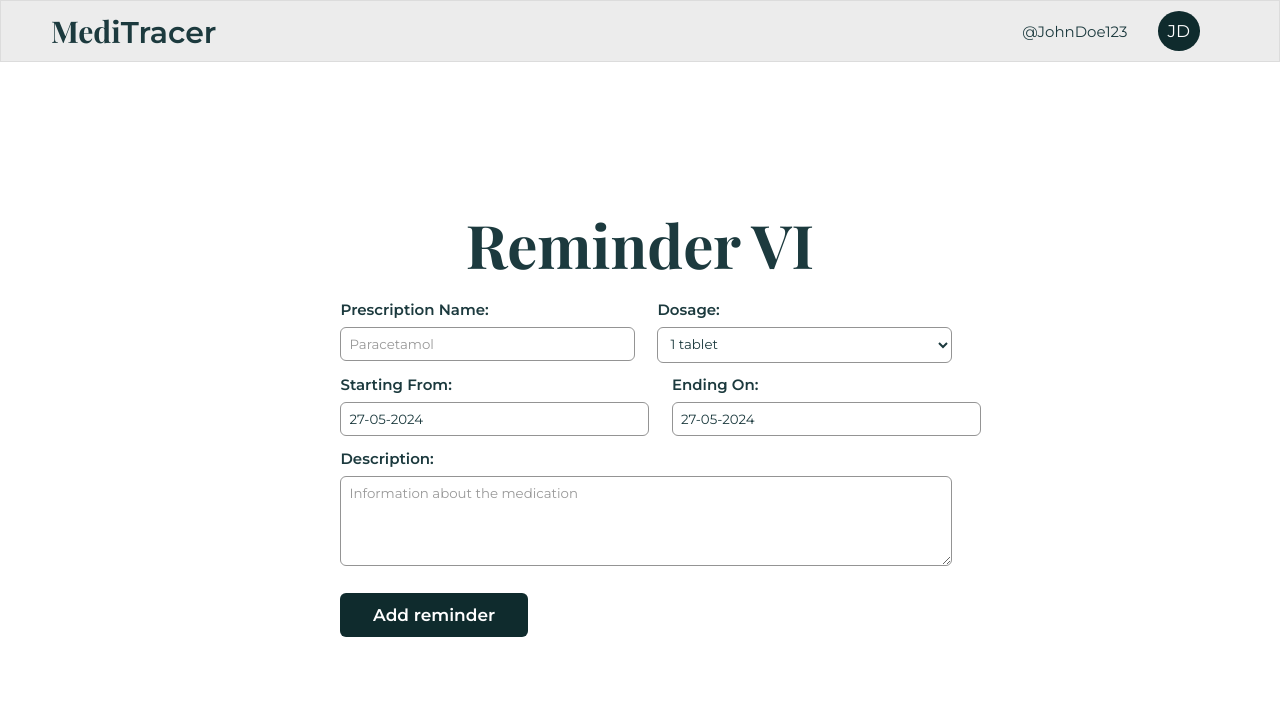
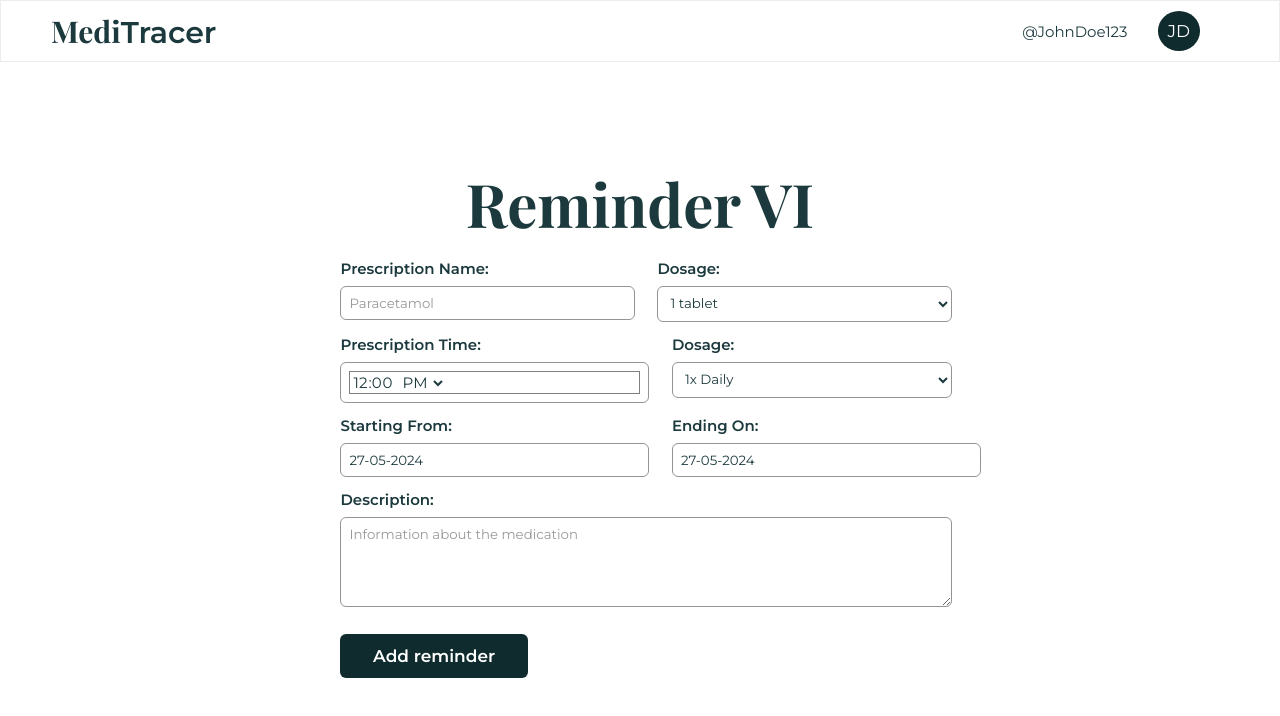
Before and after one commit to AlexUdeogu/MediTracer, a React (Vite) app in the folder medication-tracer/: page /main-app in a window 1280 px wide. Shown: the top 716 px of the page. Built offline with nearby package versions, Linux system fonts and the light colour scheme.

Commit message:
Added a few buttons and other small functionalities

```diff
--- a/medication-tracer/src/App.jsx
+++ b/medication-tracer/src/App.jsx
@@ -13,7 +13,7 @@ function App() {
 
     <>
     <Routes>
-      <Route path="/" element={<Homepage />} />
+      <Route path="/" element={<Medpage />} />
       <Route path="/sign-up" element={<Signup/>}/>
       <Route path="/log-in" element={<Login/>}/>
       <Route path="/main-app" element={<Mainapp/>}/>
--- a/medication-tracer/src/Pages/Mainapp/Mainapp.jsx
+++ b/medication-tracer/src/Pages/Mainapp/Mainapp.jsx
@@ -1,12 +1,15 @@
 import React, { useState } from 'react';
 import DatePicker from 'react-datepicker';
+import TimePicker from 'react-time-picker'; // Importing the TimePicker component
 import 'react-datepicker/dist/react-datepicker.css';
+import 'react-time-picker/dist/TimePicker.css'; // Importing TimePicker styles
 import { Link } from "react-router-dom";
 import './Mainapp.css';
 
 export const Mainapp = () => {
   const [startDate, setStartDate] = useState(new Date());
   const [endDate, setEndDate] = useState(new Date());
+  const [secondPrescriptionTime, setSecondPrescriptionTime] = useState('12:00'); // New state for the second prescription time
 
   return (
     <div>
@@ -44,6 +47,35 @@ export const Mainapp = () => {
               </div>
             </div>
 
+            <div className="name-fields">
+              <div className="login-form-group">
+                <label htmlFor="second-prescription-time" className="login-form-label">Prescription Time:</label> {/* Changed label */}
+                <TimePicker
+                  onChange={setSecondPrescriptionTime}
+                  value={secondPrescriptionTime}
+                  disableClock={true} // Disables the clock to allow manual time input
+                  className="login-form-input-date"
+                  clearIcon={null} // Hides the clear icon
+                  clockIcon={null} // Hides the clock icon
+                />
+              </div>
+              <div className="login-form-group">
+                <label htmlFor="dosage" className="login-form-label">Dosage:</label>
+                <select className="login-form-input" id="dosage">
+                  <option value="1">1x Daily</option>
+                  <option value="2">2x Daily</option>
+                  <option value="3">3x Daily</option>
+                  <option value="4">4x Daily</option>
+                  <option value="5">5x Daily</option>
+                  <option value="6">6x Daily</option>
+                  <option value="7">7x Daily</option>
+                  <option value="8">8x Daily</option>
+                  <option value="9">9x Daily</option>
+                  <option value="10">10x Daily</option>
+                </select>
+              </div>
+            </div>
+
             <div className="user-fields">
               <div className="login-form-group">
                 <label htmlFor="starting-from" className="login-form-label">Starting From:</label>
--- a/medication-tracer/src/Pages/MedPage/medpage.css
+++ b/medication-tracer/src/Pages/MedPage/medpage.css
@@ -1,12 +1,11 @@
 nav {
     position: sticky;
     top: 0;
-    z-index: 1000; /* Ensure the navigation bar is above other content */
-    background-color: rgba(128, 128, 128, 0.15);
-    backdrop-filter: blur(10px);
-    border: 1px solid rgba(128, 128, 128, 0.15);
+    z-index: 1000;
+    background-color: rgb(255, 255, 255);
     width: 100%;
 }
+
 
 nav ul {
     padding-right: 5%;
@@ -38,6 +37,7 @@ nav ul li a {
 /* Centering .mainpage content */
 .mainpage {
     display: flex;
+    padding-top: 15vw;
     flex-direction: column;
     align-items: center;
     color: #1C3A3E;
@@ -83,8 +83,14 @@ p {
     text-align: center;
 }
 
+.nowrap {
+    white-space: nowrap;
+  }
+
+
 .item-container-button{
     margin: 20px;
+
 }
 
 .item-container-main {
@@ -99,6 +105,31 @@ p {
     transition: background-color 0.3s ease;
   }
 
-  .item-container-1:hover {
+  .item-container-main:hover {
     background: #152a2e;
   }
+
+/* Styles for the delete button */
+/* Styles for the delete button */
+.med-table button {
+    height: 30px; /* Reduced button height */
+    padding: 4px 20px; /* Reduced padding */
+    border-radius: 6px;
+    border: none;
+    background: #E53E3E;
+    color: white;
+    font-size: 14px; /* Reduced font size */
+    display: inline-flex; /* Allows vertical centering */
+    align-items: center; /* Centers text vertically */
+    justify-content: center; /* Centers text horizontally */
+    cursor: pointer;
+    transition: background-color 0.3s ease;
+}
+
+.med-table button:hover {
+    background: #C53030;
+}
+
+.footer-space{
+    padding: 10%;
+}
--- a/medication-tracer/src/Pages/MedPage/medpage.jsx
+++ b/medication-tracer/src/Pages/MedPage/medpage.jsx
@@ -11,7 +11,7 @@ const Medpage = () => {
   };
 
   return (
-    <div>
+    <div className='body-page'>
         <nav>
             <a href='#' className='logo'> Medi<span className='logo-half'>Tracer</span></a>
             <ul>
@@ -24,7 +24,7 @@ const Medpage = () => {
           <h1 className='mainpage-head'>Medications</h1>
           <p>Manage your reminders and view their health performance.</p>
         </div>
-        {(rows.length > 0) && (
+            {rows.length > 0 && (
           <table className="med-table">
             <thead>
               <tr>
@@ -39,23 +39,25 @@ const Medpage = () => {
             <tbody>
               {rows.map((_, index) => (
                 <tr key={index}>
-                  <td>Row {index + 1}, Col 1</td>
-                  <td>Row {index + 1}, Col 2</td>
-                  <td>Row {index + 1}, Col 3</td>
-                  <td>Row {index + 1}, Col 4</td>
-                  <td>Row {index + 1}, Col 5</td>
+                  <td className="nowrap">Row {index + 1}, Col 1</td>
+                  <td className="nowrap">Row {index + 1}, Col 2</td>
+                  <td className="nowrap">Row {index + 1}, Col 3</td>
+                  <td className="nowrap">Row {index + 1}, Col 4</td>
+                  <td className="nowrap">Row {index + 1}, Col 5</td>
                   <td>
-                    <button onClick={() => deleteRow(index)}>Delete</button>
+                    <button onClick={() => deleteRow(index)} className="item-container-main">Delete</button>
                   </td>
                 </tr>
               ))}
             </tbody>
           </table>
-
         )}
         <div className="item-container-button">
         <Link Link to="/main-app"><botton type="submit" className="item-container-main" >Add new reminder</botton></Link>
         </div>
+      </div>
+      <div className="footer-space">
+
       </div>
     </div>
   );
```
